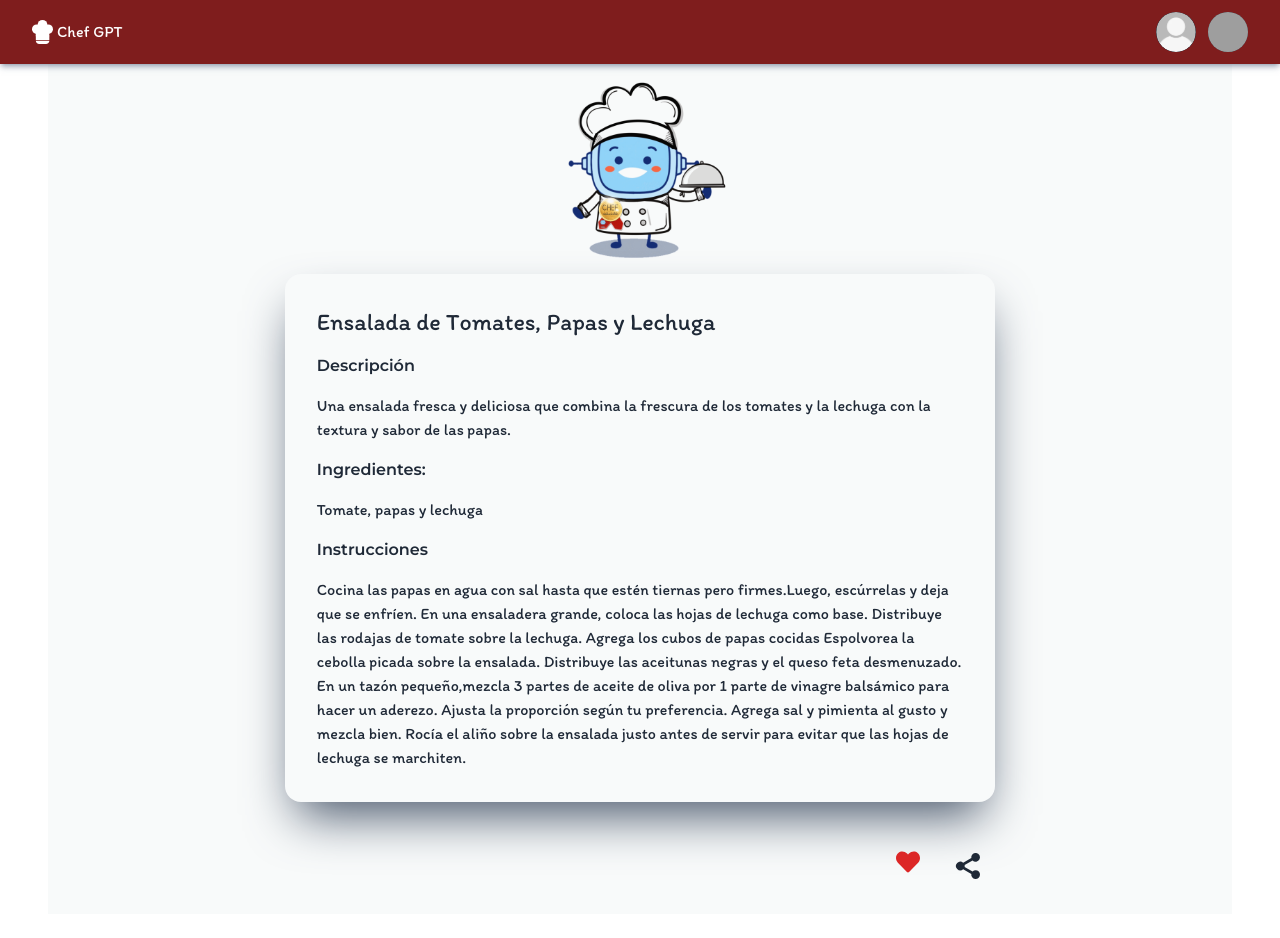
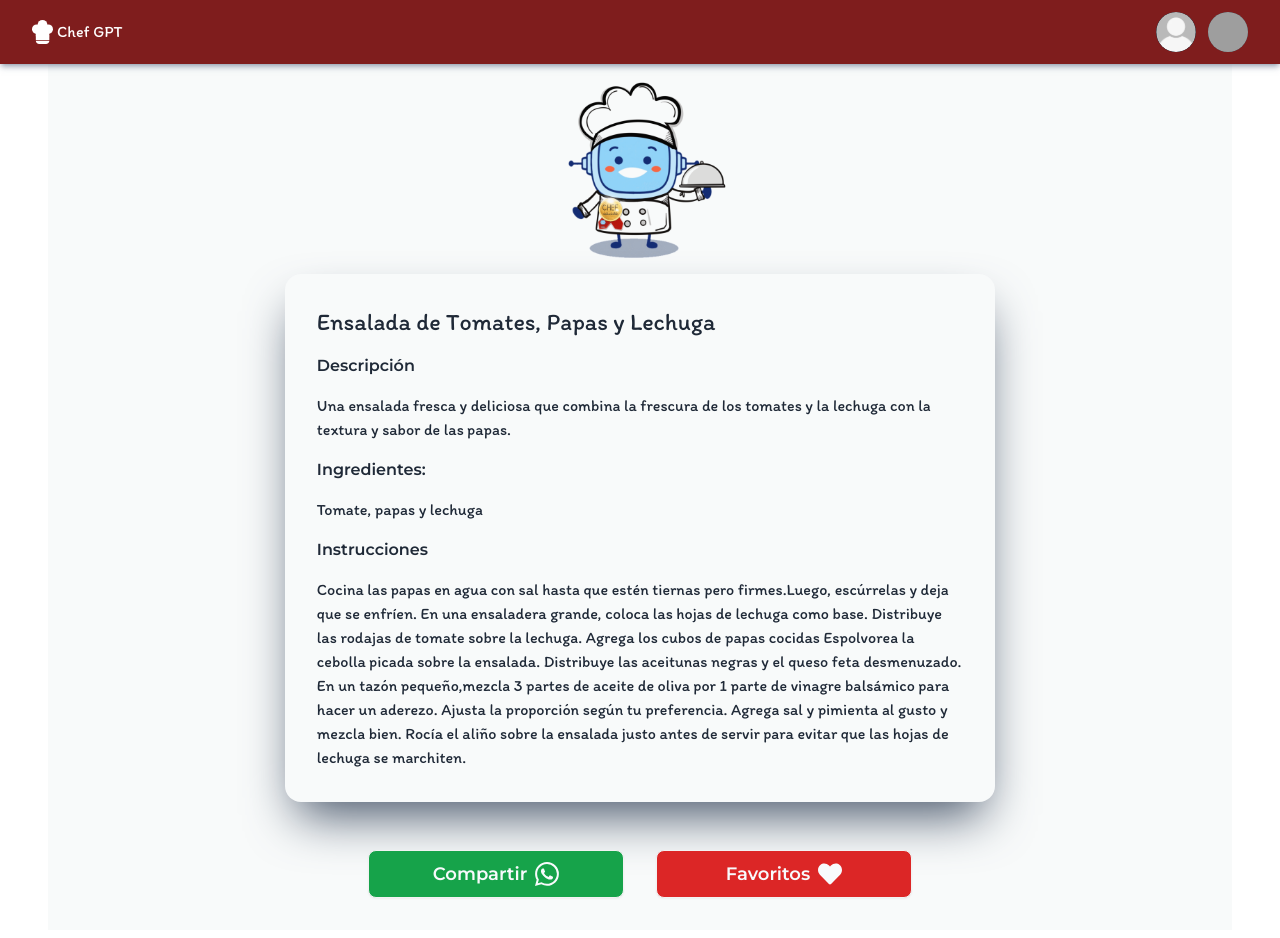
Before and after one commit to No-Country/S12-04-T-Node-React, a React (Vite) app in the folder frontend/: page /recipe in a window 1280 px wide. Shown: the top 938 px of the page. Built offline with nearby package versions, Linux system fonts and the light colour scheme; grey boxes are pictures that could not be loaded.

Commit message:
change buttons

```diff
--- a/frontend/src/components/Description.jsx
+++ b/frontend/src/components/Description.jsx
@@ -21,11 +21,12 @@ const Description = () => {
         <h4 className="font-semibold">Instrucciones</h4>
         <p>{response.instructions}</p>
       </div>
-      <div className="flex justify-between gap-8 my-8 sm:ml-[600px]">
-        <Link to="/favorites">
-          <FaHeart className="w-6 h-6 text-red-600" />
+      <div className="flex sm:gap-8 my-8">
+        <SharedButton text={response.title + ':' + response.instructions} />
+        <Link to="/favorites" className="btn sm:btn-wide bg-red-600 text-lg  text-slate-50">
+          Favoritos
+          <FaHeart className="w-6 h-6" />
         </Link>
-        <SharedButton text={response.title + ':' + response.instructions} />
       </div>
     </div>
   );
--- a/frontend/src/components/SharedButton.jsx
+++ b/frontend/src/components/SharedButton.jsx
@@ -1,4 +1,4 @@
-import { IoShareSocialSharp } from "react-icons/io5";
+import { BsWhatsapp } from "react-icons/bs";
 import { useNavigate } from "react-router-dom";
 
 // eslint-disable-next-line react/prop-types
@@ -13,8 +13,9 @@ const SharedButton = ({ text }) => {
   };
 
   return (
-    <button onClick={handleClick}>
-      <IoShareSocialSharp className="w-8 h-8" />
+    <button onClick={handleClick} className="btn sm:btn-wide bg-green-600 text-lg text-slate-50">
+      Compartir
+      <BsWhatsapp className="w-6 h-6" />
     </button>
   );
 };
```
